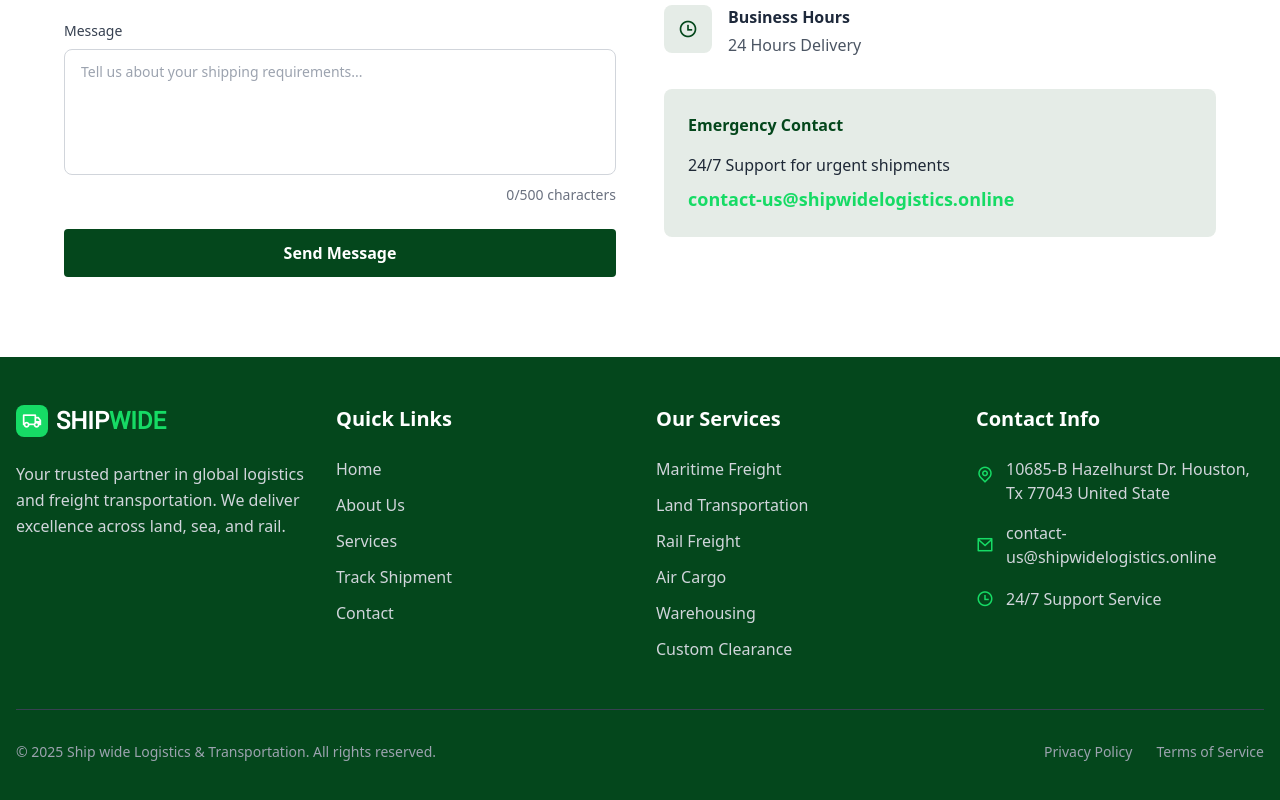
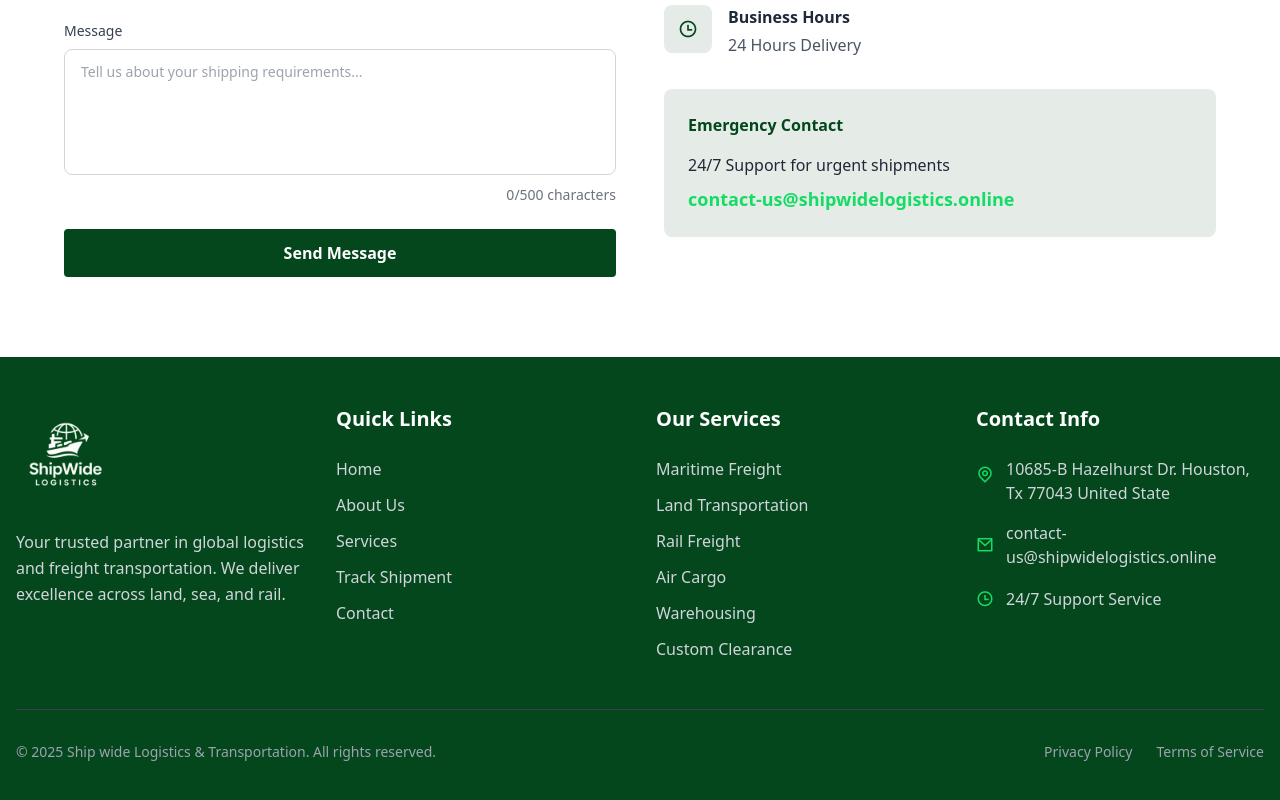
Before and after one commit to graysonleofx/shipwidelogistics, a Next.js app: page / in a window 1280 px wide. Shown: the part 4788-5588 px from the top of the page. Built offline with nearby package versions, Linux system fonts and the light colour scheme.

Commit message:
Add files via upload

```diff
--- a/components/Footer.tsx
+++ b/components/Footer.tsx
@@ -1,6 +1,8 @@
 'use client';
 
 import Link from 'next/link';
+import logo from '@/public/assets/brand.png';
+import Image from 'next/image';
 
 export default function Footer() {
   const currentYear = new Date().getFullYear();
@@ -28,10 +30,7 @@ export default function Footer() {
         <div className="grid md:grid-cols-2 lg:grid-cols-4 gap-8">
           <div>
             <div className="flex items-center space-x-2 mb-6">
-              <div className="w-8 h-8 bg-background rounded-lg flex items-center justify-center">
-                <i className="ri-truck-line text-xl"></i>
-              </div>
-              <h3 className="text-2xl font-bold" style={{fontFamily: "Roboto, serif"}}>SHIP<span style={{color: '#16DB65'}}>WIDE</span></h3>
+              <Image src={logo} alt="Logo" style={{objectFit: "contain", height: "100px", width: "100px"}} />
             </div>
             <p className="text-gray-300 mb-6 leading-relaxed">
               Your trusted partner in global logistics and freight transportation. We deliver excellence across land, sea, and rail.
```
